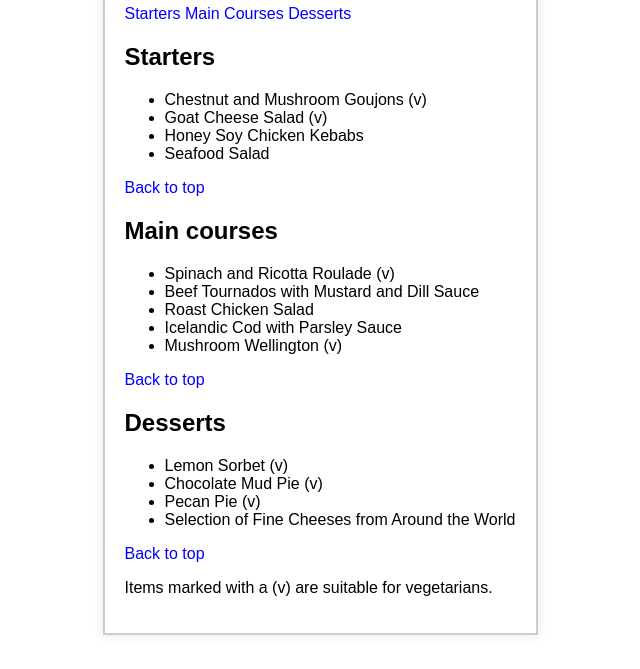
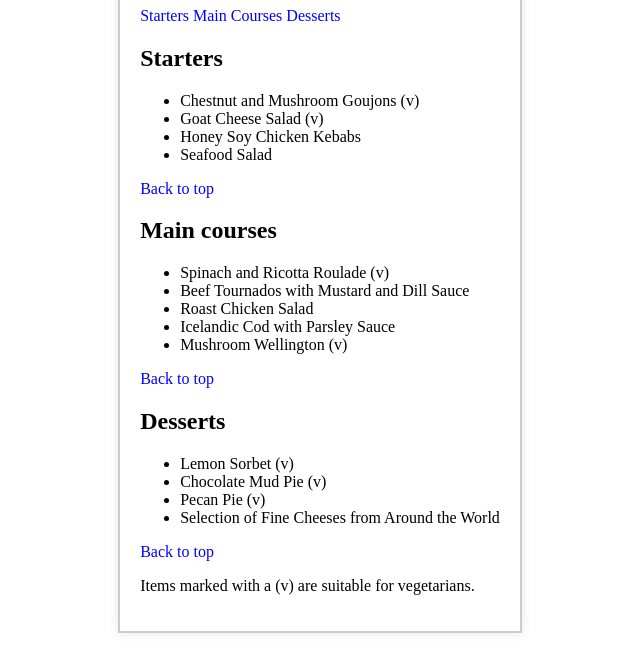
Before and after one commit to ngocquynh25102k7-debug/non, a plain HTML site: page index.html in a window 1280 px wide. Shown: the part 131-800 px from the top of the page, without its empty margins (320-960 px from the left). Drawn offline with Linux system fonts and the light colour scheme.

Commit message:
index.html

```diff
--- a/index.html
+++ b/index.html
@@ -6,7 +6,7 @@
 </head>
 <style>
 body {
-     font-family: Arial, sans-serif;
+     font-family: times new roman;
       background-color: #fff;
       display: flex;
       justify-content: center;
```
